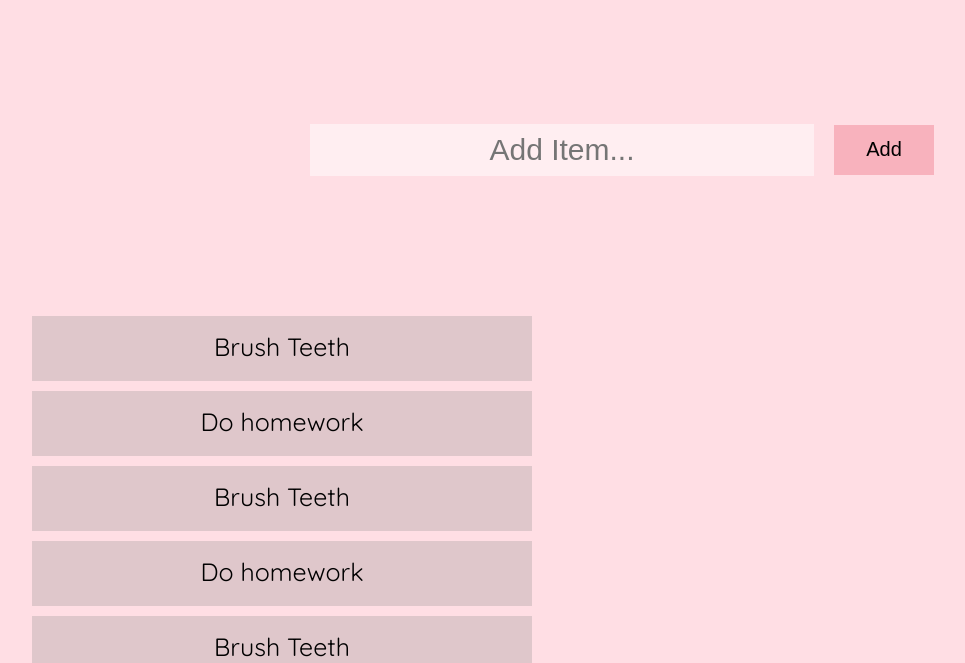
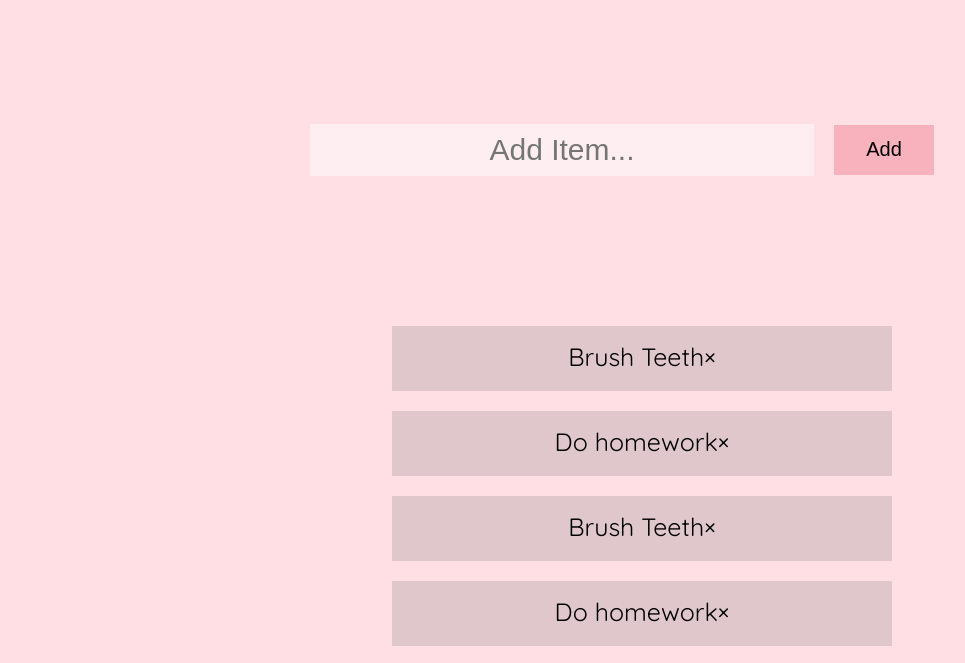
Before and after one commit to sernamalala/Proper-Todo-List, a plain HTML site: page index.html in a window 1280 px wide. Shown: the part 83-746 px from the top of the page, without its empty margins (18-983 px from the left). Drawn offline with Linux system fonts and the light colour scheme.

Commit message:
added javascript code to create delete button for saved todolist that user wants to remove

```diff
--- a/script.js
+++ b/script.js
@@ -1 +1,13 @@
-console.log("Serna Malala JS Template");
+//close button
+
+let myExternalList = document.getElementsByTagName("li");
+let i;
+
+for(i = 0; i<myExternalList.length; i++){
+
+    var spanElement = document.createElement("span");
+    var innerSpanText = document.createTextNode("\u00D7");
+    spanElement.className = "close";
+    spanElement.appendChild(innerSpanText);
+    myExternalList[i].appendChild(spanElement);
+}
--- a/style.css
+++ b/style.css
@@ -52,6 +52,11 @@ background-color: rgba(219, 157, 167, 0.859);
 cursor: pointer;
 }
 
+.list-items{
+  display: flex;
+  flex-direction: column;
+  align-items: center;
+}
 .list-items li{
   list-style: none;
   width: 500px;
```
